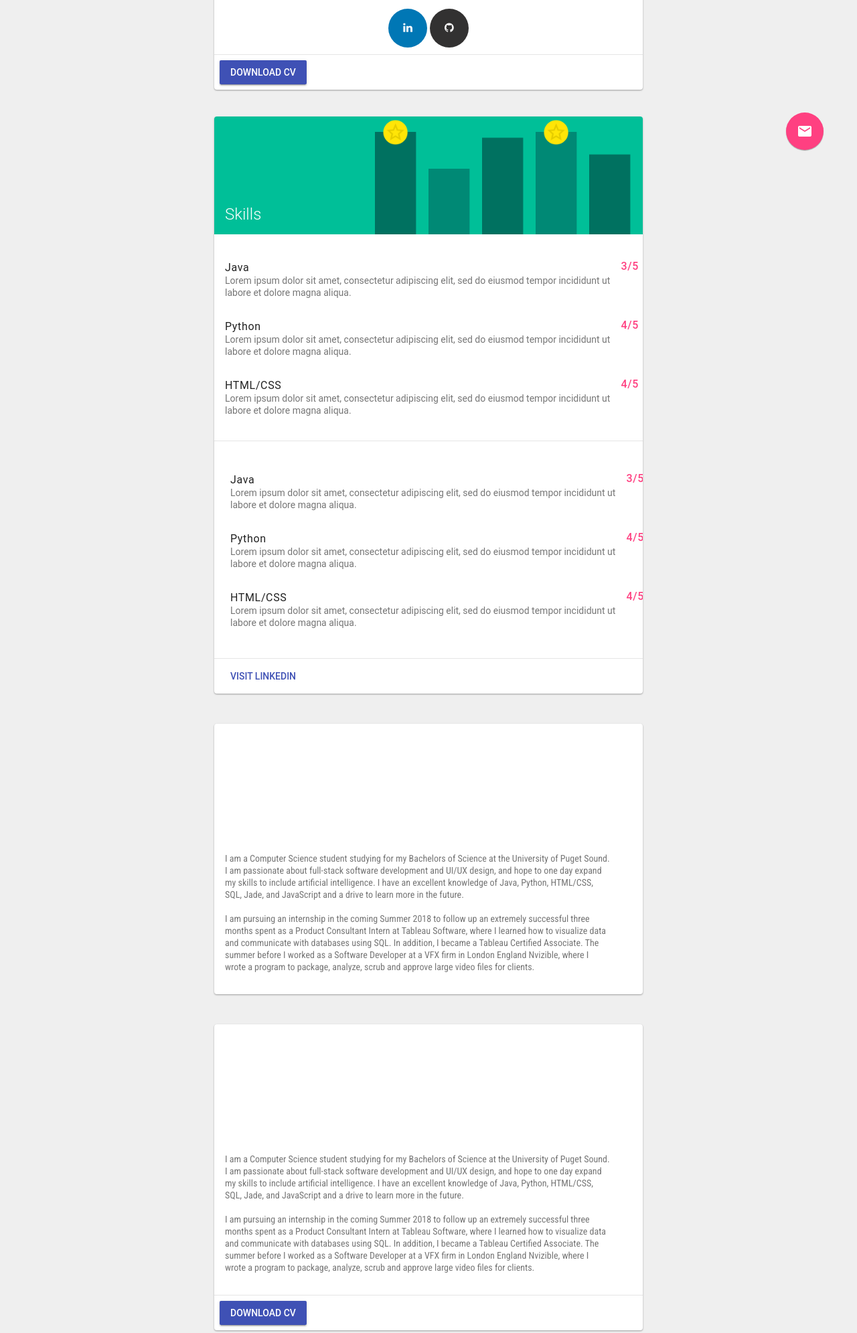
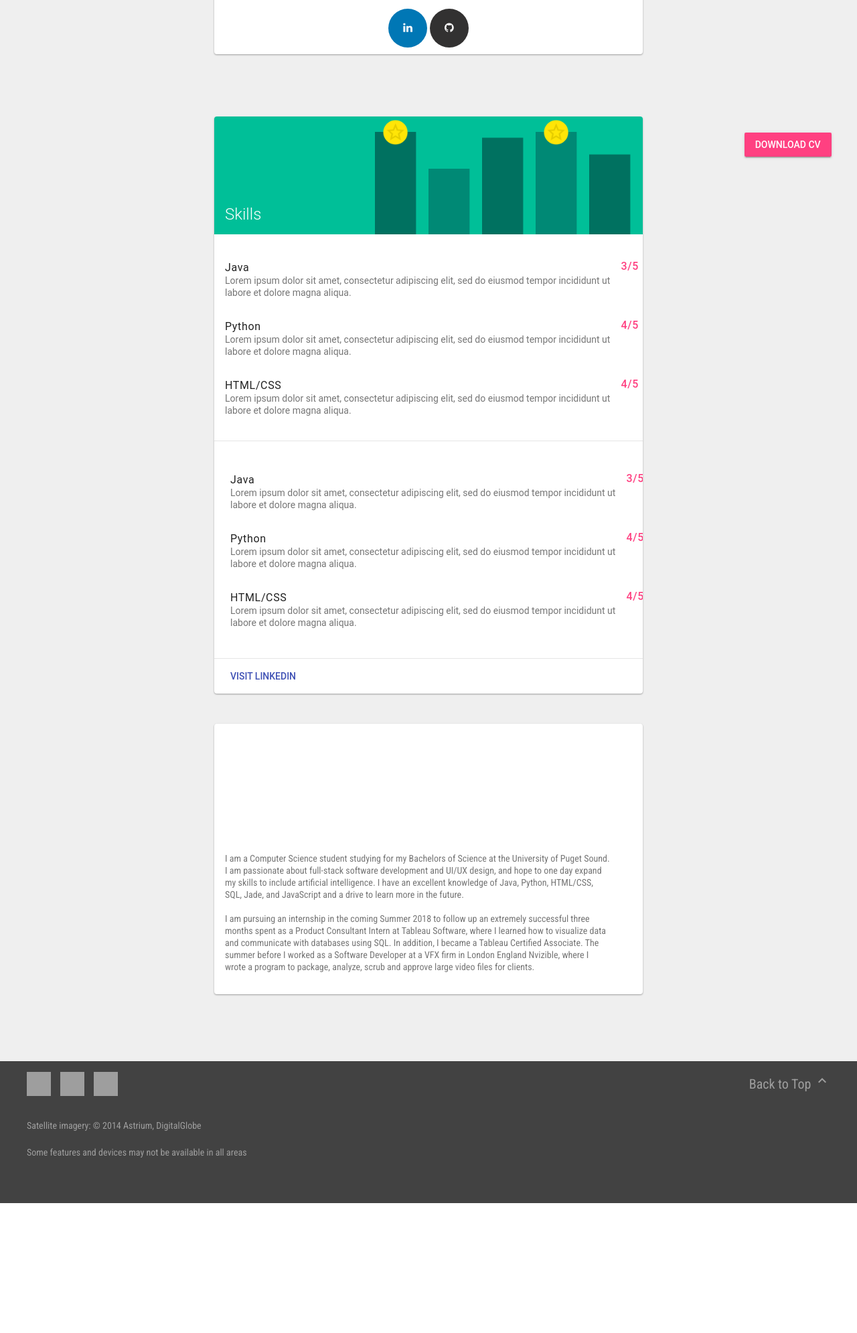
Before and after one commit to nbigger/resume, a website: page index.html in a window 1280 px wide. Shown: the part 526-2517 px from the top of the page at 67% size. After the commit the page ends 2323 px from the top, so only its background shows below. Drawn offline with Linux system fonts and the light colour scheme.

Commit message:
small design updates

```diff
--- a/index.html
+++ b/index.html
@@ -36,10 +36,16 @@
           <div class="mdl-layout-spacer"></div>
           <!-- Navigation -->
           <nav class="mdl-navigation">
-            <a class="mdl-navigation__link" href="#skills">Skills</a>
-            <a class="mdl-navigation__link" href="#experience">Experience</a>
-            <a class="mdl-navigation__link" href="#contact">Contact</a>
+            <a class="mdl-navigation__link mdl-typography--text-uppercase" href="#skills">Skills</a>
+            <a class="mdl-navigation__link mdl-typography--text-uppercase" href="#experience">Experience</a>
+            <a class="mdl-navigation__link mdl-typography--text-uppercase" href="#contact">Contact</a>
           </nav>
+          <button class="android-more-button mdl-button mdl-js-button mdl-button--icon mdl-js-ripple-effect" id="more-button">
+            <i class="material-icons">more_vert</i>
+          </button>
+          <ul class="mdl-menu mdl-js-menu mdl-menu--bottom-right mdl-js-ripple-effect" for="more-button">
+            <li class="mdl-menu__item">About</li>
+          </ul>
         </div>
       </header>
       <div class="mdl-layout__drawer">
@@ -78,11 +84,6 @@
           <a href="https://github.com/nbigger" class="fa fa-github"></a>
         </div>
       </center>
-      <div class="mdl-card__actions mdl-card--border">
-        <a class="mdl-button mdl-js-button mdl-button--raised mdl-button--colored" href="./img/resume.pdf" download="resume.pdf">
-          Download CV
-        </a>
-      </div>
     </div>
 
     <div name="skills" class="skills-section">
@@ -195,38 +196,86 @@
         </p>
       </div>
     </div>
+  </div>
+  <!-- <div class="seperator">
+    <div id="seperator-title" class="mdl-card__title">
+      <h2>Contact Me</h2>
+    </div>
+    <a id="seperator-button" class="mdl-button mdl-js-button mdl-button--raised mdl-button--colored" href="./img/resume.pdf" download="resume.pdf">
+      Download CV
+    </a>
+  </div> -->
 
-    <div name="contact" class="section">
-      <div class="demo-card-wide mdl-card mdl-shadow--2dp">
-        <div id="contact" class="mdl-card__title">
-          <h2 class="mdl-card__title-text">Nick Bigger</h2>
-        </div>
-        <p class="mdl-card__supporting-text">
-          I am a Computer Science student studying for my Bachelors of Science at the University of Puget Sound.
-          I am passionate about full-stack software development and UI/UX design, and hope to one day expand
-          my skills to include artificial intelligence. I have an excellent knowledge of Java, Python, HTML/CSS,
-          SQL, Jade, and JavaScript and a drive to learn more in the future.<br />
-          <br />
-          I am pursuing an internship in the coming Summer 2018 to follow up an extremely successful three months
-          spent as a Product Consultant Intern at Tableau Software, where I learned how to visualize data and
-          communicate with databases using SQL. In addition, I became a Tableau Certified Associate. The summer
-          before I worked as a Software Developer at a VFX firm in London England Nvizible, where I wrote a
-          program to package, analyze, scrub and approve large video files for clients.
-        </p>
-        <div class="mdl-card__actions mdl-card--border">
-          <a class="mdl-button mdl-js-button mdl-button--raised mdl-button--colored" href="./img/resume.pdf" download="resume.pdf">
-            Download CV
-          </a>
-        </div>
+  <!-- <footer class="android-footer mdl-mega-footer">
+    <div class="contact">
+      <div id="contact" class="mdl-card__title">
+        <center><h2>Contact Me</h2></center>
+      </div>
+      <center>
+        <form action="#">
+          <div class="mdl-textfield mdl-js-textfield mdl-textfield--floating-label">
+            <input class="mdl-textfield__input" type="text" id="sample3">
+            <label class="mdl-textfield__label" for="sample3">Name</label>
+          </div>
+        </form>
+        <form action="#">
+          <div class="mdl-textfield mdl-js-textfield mdl-textfield--floating-label">
+            <input class="mdl-textfield__input" type="text" id="sample3">
+            <label class="mdl-textfield__label" for="sample3">Email</label>
+          </div>
+        </form>
+        <form action="#">
+          <div class="mdl-textfield mdl-js-textfield mdl-textfield--floating-label">
+            <input class="mdl-textfield__input" type="text" id="sample3">
+            <label class="mdl-textfield__label" for="sample3">Company</label>
+          </div>
+        </form>
+        <form action="#">
+          <div class="mdl-textfield mdl-js-textfield">
+            <textarea class="mdl-textfield__input" type="text" rows= "3" id="sample5" ></textarea>
+            <label class="mdl-textfield__label" for="sample5">Message</label>
+          </div>
+        </form>
+      </center>
+    </div>
+  </footer> -->
+
+  <footer class="android-footer mdl-mega-footer" name="contact">
+    <div class="mdl-mega-footer--top-section">
+      <div class="mdl-mega-footer--left-section">
+        <button class="mdl-mega-footer--social-btn"></button>
+        &nbsp;
+        <button class="mdl-mega-footer--social-btn"></button>
+        &nbsp;
+        <button class="mdl-mega-footer--social-btn"></button>
+      </div>
+      <div class="mdl-mega-footer--right-section">
+        <a class="mdl-typography--font-light" href="#top">
+          Back to Top
+          <i class="material-icons">expand_less</i>
+        </a>
       </div>
     </div>
 
-    <div class="fab">
-      <button class="mdl-button mdl-js-button mdl-button--fab mdl-js-ripple-effect mdl-button--colored">
-        <a href="mailto:nick.bigger@gmail.com"></a><i class="material-icons">mail</i>
-      </button>
+    <div class="mdl-mega-footer--middle-section">
+      <p class="mdl-typography--font-light">Satellite imagery: © 2014 Astrium, DigitalGlobe</p>
+      <p class="mdl-typography--font-light">Some features and devices may not be available in all areas</p>
     </div>
 
+    <div class="mdl-mega-footer--bottom-section">
+
+    </div>
+
+  </footer>
+
+  <div class="fab">
+    <!-- <button class="mdl-button mdl-js-button mdl-button--fab mdl-js-ripple-effect mdl-button--colored">
+      <a href="mailto:nick.bigger@gmail.com"></a><i class="material-icons">mail</i>
+    </button> -->
+    <a href="./img/resume.pdf" download="resume.pdf" id="download-cv"
+    class="mdl-button mdl-js-button mdl-button--raised mdl-js-ripple-effect mdl-color--accent mdl-color-text--accent-contrast">
+      Download CV
+    </a>
   </div>
 
   <script src="mdl/material.min.js"></script>
--- a/styles/main.scss
+++ b/styles/main.scss
@@ -40,11 +40,20 @@ $standard-border: 4px solid black;
   text-align: left;
 }
 
-.fab {
-  position: fixed;
-  bottom: 50px;
-  right: 50px;
-}
+// .fab {
+//   position: absolute;
+//   bottom: 400px;
+//   right: 10%;
+// }
+#download-cv {
+      position: fixed;
+      display: block;
+      right: 0;
+      bottom: 0;
+      margin-right: 40px;
+      margin-bottom: 40px;
+      z-index: 900;
+    }
 
 h1 {
   text-align: center;
@@ -154,3 +163,37 @@ h1 {
 .section {
   padding-top: 45px;
 }
+
+.contact {
+  background-color: #0e4e66;
+  color: white;
+  height: 500px;
+}
+
+.seperator {
+  background-color: #105a76;
+  color: white;
+  height: 100px;
+}
+
+#seperator-title {
+  color: white;
+}
+
+#seperator-button {
+
+}
+
+@media (max-width: 900px) {
+  .card {
+    padding-top: 100px;
+  }
+
+  .card-info {
+      float: center;
+      width: 70%;
+      background-color: white;
+      padding: 10px;
+      border-radius: 4px;
+      box-shadow: 0 1px 3px rgba(0,0,0,0.12), 0 1px 2px rgba(0,0,0,0.24);
+  }
```
Also changed, not shown: assets/main.css.
